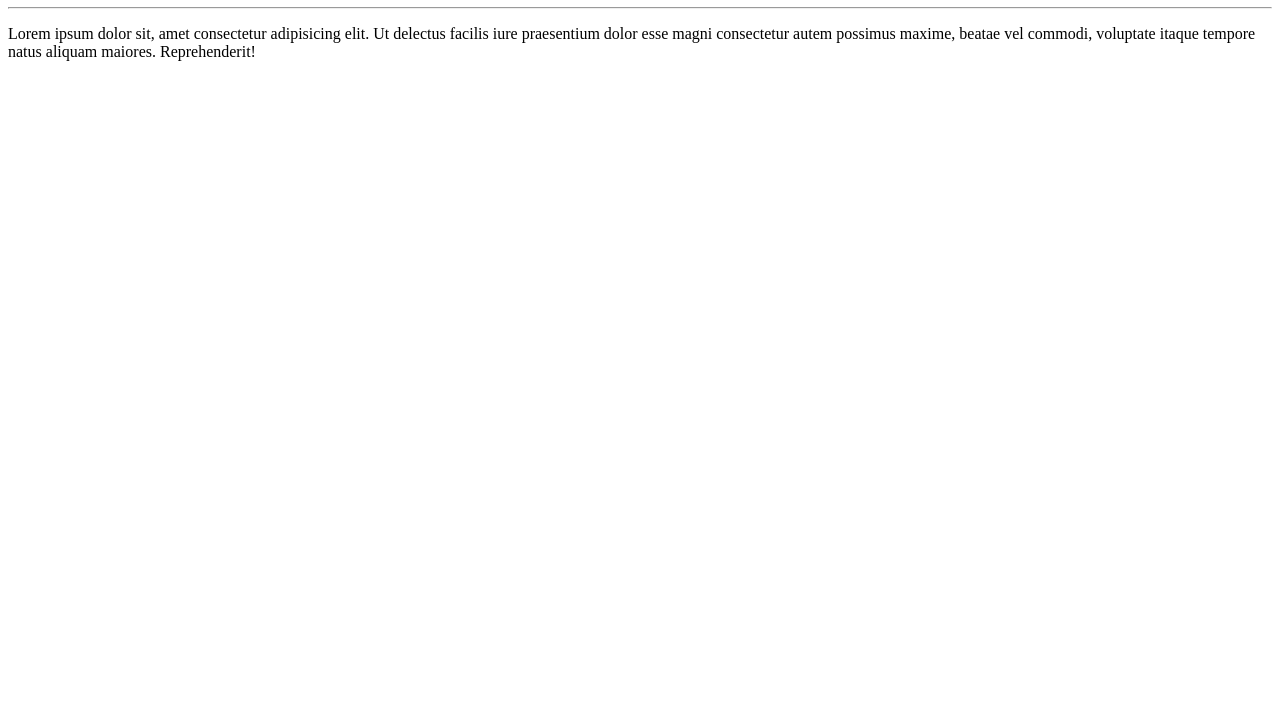
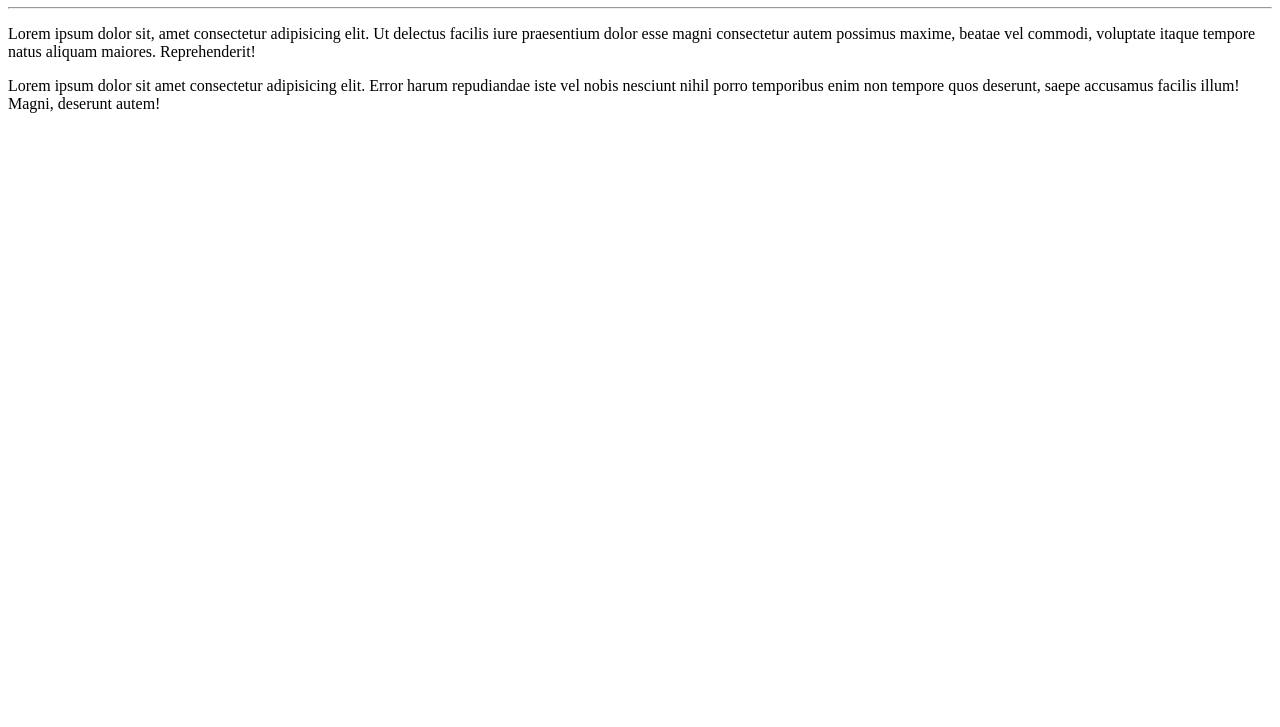
Before and after one commit to yasminsfernandes/Ola-Mundo, a plain HTML site: page site-exemplo/index.html in a window 1280 px wide. Shown: the part 73-800 px from the top of the page. Drawn offline with Linux system fonts and the light colour scheme.

Commit message:
Adicionei um parágrafo

```diff
--- a/site-exemplo/index.html
+++ b/site-exemplo/index.html
@@ -10,5 +10,6 @@
     <h1>Olá, mundo</h1>
     <hr>
     <p>Lorem ipsum dolor sit, amet consectetur adipisicing elit. Ut delectus facilis iure praesentium dolor esse magni consectetur autem possimus maxime, beatae vel commodi, voluptate itaque tempore natus aliquam maiores. Reprehenderit!</p>
+    <p>Lorem ipsum dolor sit amet consectetur adipisicing elit. Error harum repudiandae iste vel nobis nesciunt nihil porro temporibus enim non tempore quos deserunt, saepe accusamus facilis illum! Magni, deserunt autem!</p>
 </body>
 </html>
```
